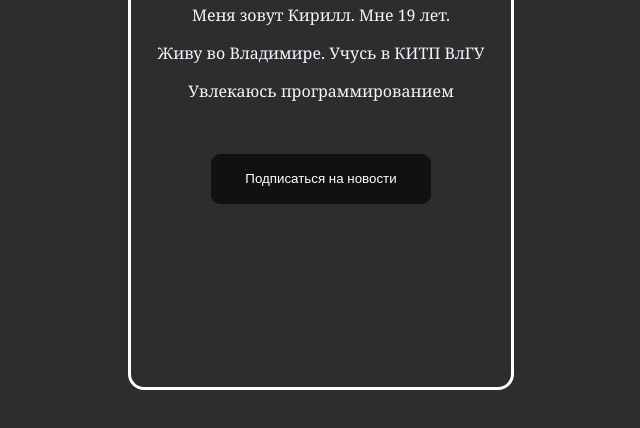
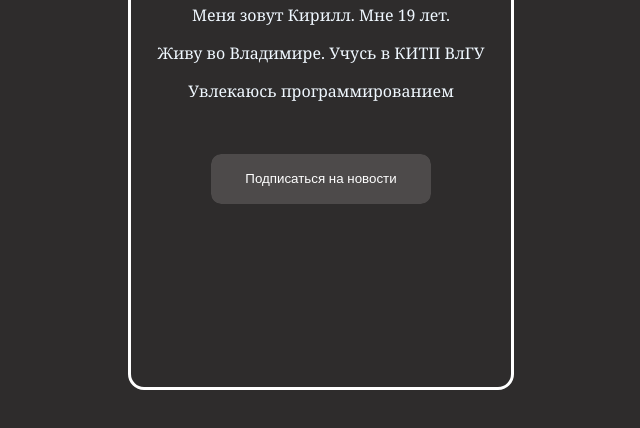
Before and after one commit to sotonoche/my_site, a plain HTML site: page index.html in a window 1280 px wide. Shown: the part 216-644 px from the top of the page, without its empty margins (319-959 px from the left). Drawn offline with Linux system fonts and the light colour scheme.

Commit message:
Изменение цвета кнопки

```diff
--- a/style.css
+++ b/style.css
@@ -105,7 +105,7 @@
     position: absolute;
     width: 100%;
     height: 100%;
-    background: #111;
+    background: #4d4a4a;
     left: 0;
     top: 0;
     border-radius: 10px;
```
